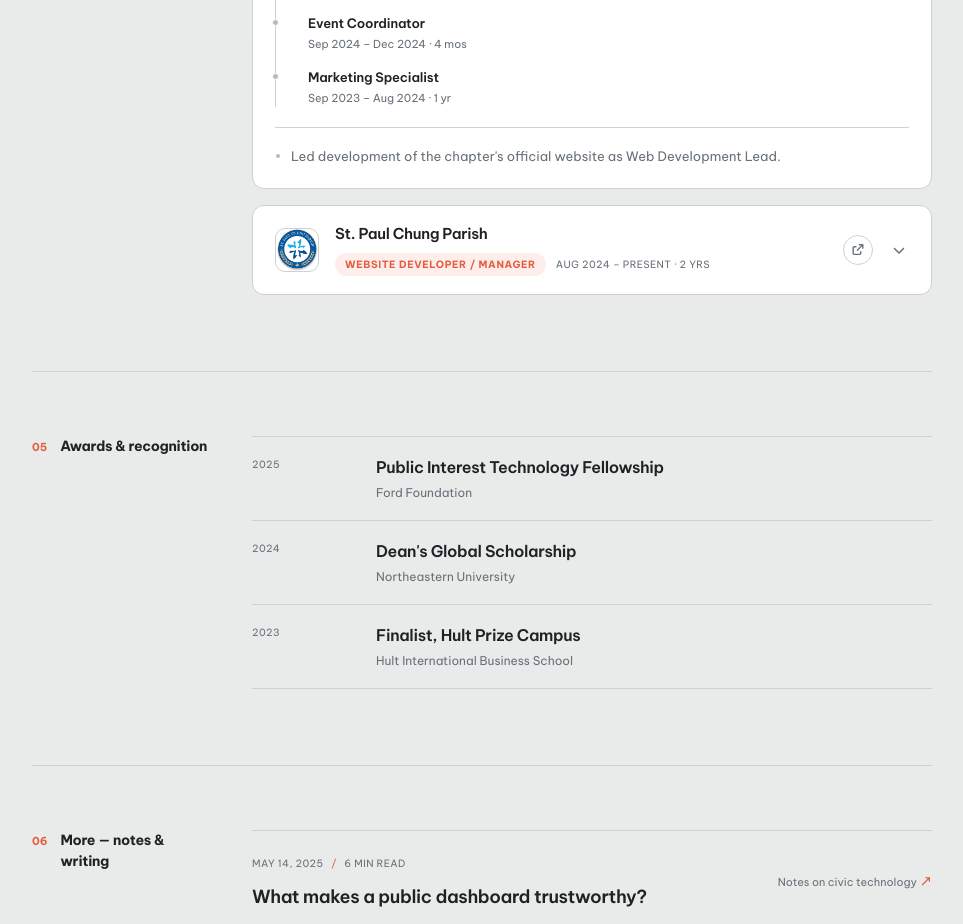
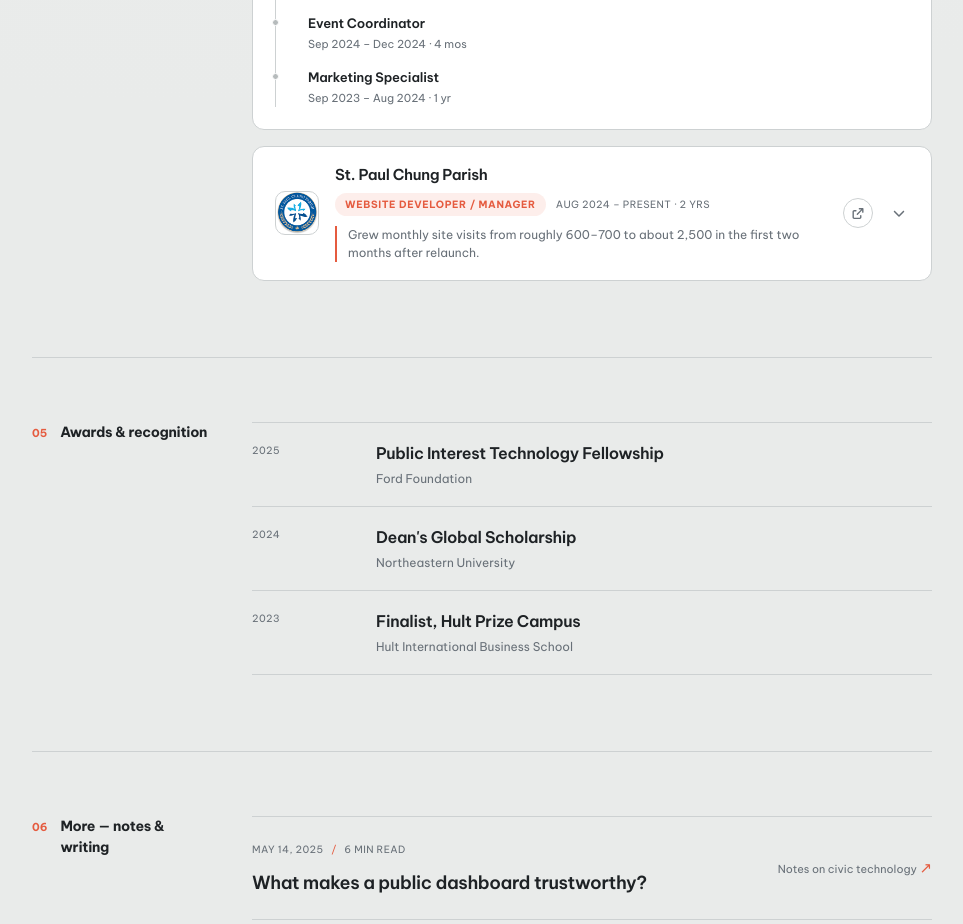
Before and after one commit to sooyeunleanne/sooyeunleanne.github.io, a Next.js app in the folder app/: page / in a window 1280 px wide. Shown: the part 3200-4124 px from the top of the page, without its empty margins (290-1253 px from the left). Built offline with nearby package versions, Linux system fonts and the light colour scheme.

Commit message:
update: summarizing extracurriculars sections

```diff
--- a/app/app/extracurriculars.ts
+++ b/app/app/extracurriculars.ts
@@ -36,25 +36,20 @@ export const involvements: Involvement[] = [
       { title: "Events Lead", period: "Jan 2025 – Aug 2025", duration: "8 mos" },
       { title: "Event Coordinator", period: "Sep 2024 – Dec 2024", duration: "4 mos" },
       { title: "Marketing Specialist", period: "Sep 2023 – Aug 2024", duration: "1 yr" },
-    ],
-    highlights: ["Led development of the chapter's official website as Web Development Lead."],
+    ]
   },
   {
     org: "St. Paul Chung Parish",
     logo: { src: "/logo/stpaulchungparish.png", width: 158, height: 156 },
     currentRole: "Website Developer / Manager",
     link: "https://www.stpaulchung.ca/",
+    headerNote:
+      "Grew monthly site visits from roughly 600–700 to about 2,500 in the first two months after relaunch.",
     span: "Aug 2024 – Present · 2 yrs",
     summary:
-      "Rebuilt and now maintain the parish website, which previously saw little traffic and few updates. Working under the guidance of the parish priest and Christina Yoo, I restructured it around the information newcomers look for — parish history, mass times, catechumen guidance — and added dedicated pages where existing parishioners can find weekly bulletins, announcements, and event photos.",
+      "Rebuilt and now maintain the parish website.",
     roles: [
       { title: "Website Developer / Manager", period: "Aug 2024 – Present", duration: "2 yrs" },
     ],
-    highlights: [
-      "Grew monthly site visits from roughly 600–700 to about 2,500 in the first two months after relaunch.",
-      "Event posts average 100–200 views each.",
-      "Drew new catechumens who found the parish through the site, and increased turnout at parish events such as bazaars and outdoor masses.",
-      "Maintain the site on an ongoing basis — weekly bulletin uploads, event photos and announcements, and fixes as needed.",
-    ],
   },
 ];
```
